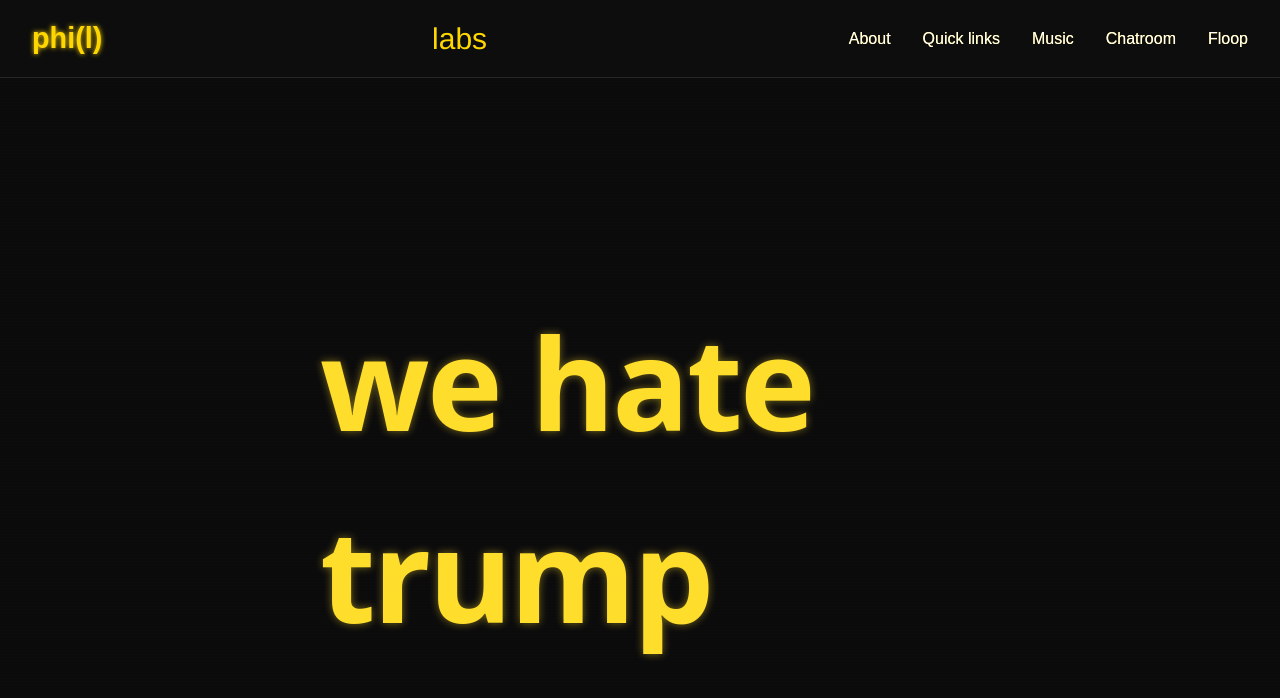
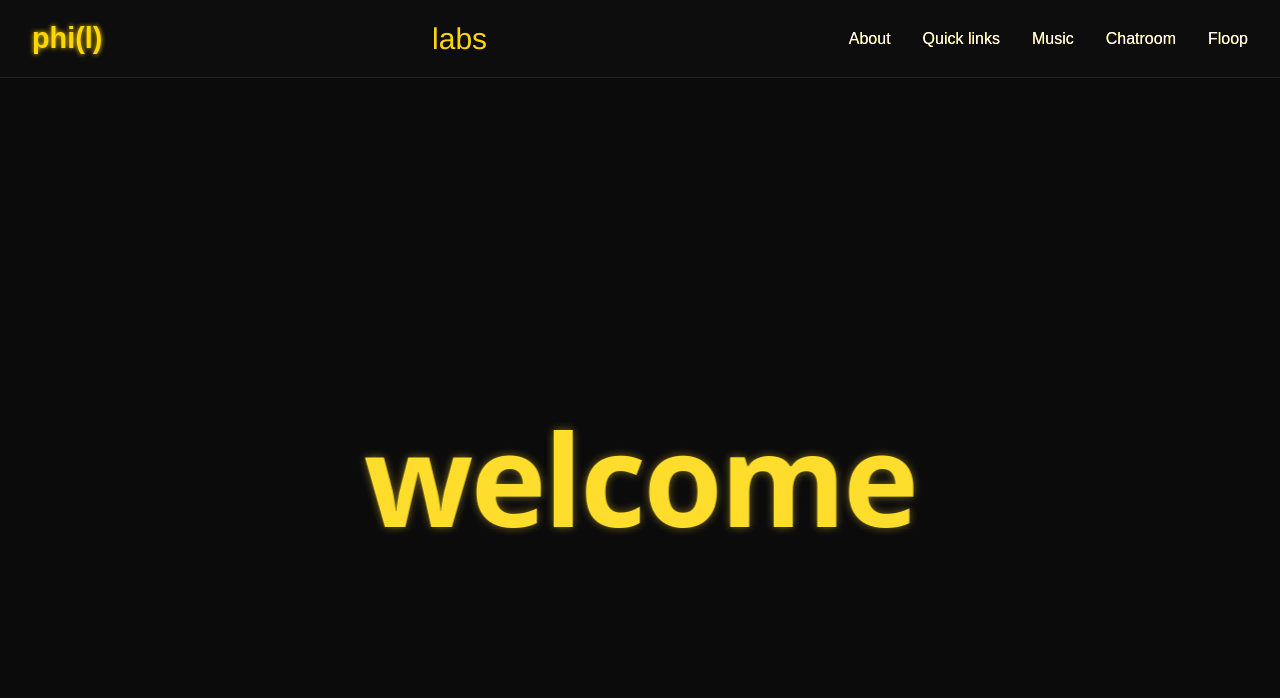
Before and after one commit to Philadner/phi-website, a React (Vite) app: page / in a window 1280 px wide. Shown: the top 698 px of the page. Built offline with nearby package versions, Linux system fonts and the light colour scheme.

Commit message:
it fixed itself again

```diff
--- a/src/pages/Home.tsx
+++ b/src/pages/Home.tsx
@@ -1,6 +1,7 @@
 import React, { useEffect, useRef, useState } from "react";
 import "../stylesheets/home.css";
 
+// --- your pool of phrases (add as many as you like) ---
 const middlePhrases = [
   "welcome",
   "epic website",
@@ -12,43 +13,41 @@ const middlePhrases = [
 ];
 
 // Fisher–Yates shuffle
-const shuffleArray = <T,>(array: T[]) => {
-  const arr = [...array];
-  for (let i = arr.length - 1; i > 0; i--) {
+function shuffle<T>(arr: T[]) {
+  const a = [...arr];
+  for (let i = a.length - 1; i > 0; i--) {
     const j = Math.floor(Math.random() * (i + 1));
-    [arr[i], arr[j]] = [arr[j], arr[i]];
+    [a[i], a[j]] = [a[j], a[i]];
   }
-  return arr;
-};
+  return a;
+}
 
-// Get one full cycle: phi + 3 random phrases
-const getCyclePhrases = () => {
-  return ["phi", ...shuffleArray(middlePhrases).slice(0, 3)];
-};
+// Build one cycle: phi + 3 random phrases
+function buildCycle() {
+  return ["phi", ...shuffle(middlePhrases).slice(0, 3)];
+}
 
 const Home: React.FC = () => {
   const containerRef = useRef<HTMLDivElement>(null);
   const phiRef = useRef<HTMLDivElement>(null);
 
+  // floating position (not React state to avoid re-renders)
   const pos = useRef({ x: 0, y: 0 });
   const target = useRef({ x: 0, y: 0 });
   const rafId = useRef<number | null>(null);
 
+  // typewriter
+  const [phrases, setPhrases] = useState<string[]>(() => buildCycle());
+  const [phraseIndex, setPhraseIndex] = useState(0);
   const [text, setText] = useState("");
-  const [phrases, setPhrases] = useState<string[]>([]);
-  const [phraseIndex, setPhraseIndex] = useState(0);
-  const [isDeleting, setIsDeleting] = useState(false);
-  const [isShrinking, setIsShrinking] = useState(false);
+  const [deleting, setDeleting] = useState(false);
 
-  // Initialise with phi + 3 random phrases
+  // ---------- Floating + width-based auto-shrink ----------
   useEffect(() => {
-    setPhrases(getCyclePhrases());
-  }, []);
+    const container = containerRef.current;
+    if (!container) return;
 
-  // Floating animation
-  useEffect(() => {
-    const container = containerRef.current!;
-    const handleMove = (e: MouseEvent) => {
+    const onMove = (e: MouseEvent) => {
       const rect = container.getBoundingClientRect();
       const cx = rect.left + rect.width / 2;
       const cy = rect.top + rect.height / 2;
@@ -56,80 +55,89 @@ const Home: React.FC = () => {
       const nx = (e.clientX - cx) / (rect.width / 2);
       const ny = (e.clientY - cy) / (rect.height / 2);
 
-      const maxOffset = 45;
-      target.current.x = Math.max(-1, Math.min(1, nx)) * maxOffset;
-      target.current.y = Math.max(-1, Math.min(1, ny)) * maxOffset;
+      const max = 45; // px drift
+      target.current.x = Math.max(-1, Math.min(1, nx)) * max;
+      target.current.y = Math.max(-1, Math.min(1, ny)) * max;
     };
 
     const animate = () => {
-      const ease = 0.08;
-      pos.current.x += (target.current.x - pos.current.x) * ease;
-      pos.current.y += (target.current.y - pos.current.y) * ease;
+      // ease toward target
+      const k = 0.08;
+      pos.current.x += (target.current.x - pos.current.x) * k;
+      pos.current.y += (target.current.y - pos.current.y) * k;
 
-      const tiltMax = 6;
+      // slight tilt
+      const tiltMax = 6; // deg
       const rx = (-pos.current.y / 45) * tiltMax;
-      const ry = (pos.current.x / 45) * tiltMax;
+      const ry = ( pos.current.x / 45) * tiltMax;
 
-      if (phiRef.current && containerRef.current) {
-        const containerWidth = containerRef.current.offsetWidth * 0.9; // leave some padding
-        const textWidth = phiRef.current.scrollWidth;
-        const scaleFactor = Math.min(1, containerWidth / textWidth);
+      // width-based scaling so it never wraps
+      const el = phiRef.current;
+      if (el && containerRef.current) {
+        // measure every frame; cheap enough for one element
+        const available = containerRef.current.offsetWidth * 0.9; // 10% margin
+        const textWidth = Math.max(el.scrollWidth, 1);
+        const scale = Math.min(1, available / textWidth);
 
-        phiRef.current.style.transform =
+        el.style.transform =
           `translate(-50%, -50%) translate3d(${pos.current.x}px, ${pos.current.y}px, 0)
            rotateX(${rx}deg) rotateY(${ry}deg)
-         scale(${scaleFactor})`;
+           scale(${scale})`;
 
-        phiRef.current.style.opacity = isShrinking ? "0" : "1";
-        phiRef.current.style.textShadow =
-          `0 0 ${8 + Math.abs(pos.current.x) * 0.1 + Math.abs(pos.current.y) * 0.1}px rgba(255, 221, 51, .45)`;
+        el.style.textShadow =
+          `0 0 ${8 + Math.abs(pos.current.x) * 0.1 + Math.abs(pos.current.y) * 0.1}px rgba(255,221,51,.45)`;
       }
+
       rafId.current = requestAnimationFrame(animate);
-    }; // ← this was missing
+    };
 
-    container.addEventListener("mousemove", handleMove);
+    container.addEventListener("mousemove", onMove);
     rafId.current = requestAnimationFrame(animate);
 
+    // also update on resize so scale is correct
+    const onResize = () => { /* no-op: animate loop reads sizes live */ };
+    window.addEventListener("resize", onResize);
+
     return () => {
-      container.removeEventListener("mousemove", handleMove);
+      container.removeEventListener("mousemove", onMove);
+      window.removeEventListener("resize", onResize);
       if (rafId.current) cancelAnimationFrame(rafId.current);
     };
-  }, [isShrinking, text.length]);
+  }, []);
 
+  // ---------- Typewriter loop ----------
+  useEffect(() => {
+    const current = phrases[phraseIndex];
+    if (!current) return;
 
-  // Typewriter with shrink + custom phi pause
-  useEffect(() => {
-    if (phrases.length === 0) return;
-    const currentPhrase = phrases[phraseIndex];
-    const typingSpeed = isDeleting ? 50 : 80;
-    const pauseTime = currentPhrase === "phi" ? 2500 : 1200;
+    const typingSpeed = deleting ? 50 : 80;
+    const pauseTime = current === "phi" ? 2500 : 1200;
 
-    const timeout = setTimeout(() => {
-      if (!isDeleting && text.length < currentPhrase.length) {
-        setText(currentPhrase.slice(0, text.length + 1));
-      } else if (isDeleting && text.length > 0) {
-        setText(currentPhrase.slice(0, text.length - 1));
-      } else if (!isDeleting && text.length === currentPhrase.length) {
-        setTimeout(() => setIsDeleting(true), pauseTime);
-      } else if (isDeleting && text.length === 0) {
-        setIsShrinking(true);
-        setTimeout(() => {
-          setIsShrinking(false);
-          setIsDeleting(false);
-
+    const timer = setTimeout(() => {
+      if (!deleting && text.length < current.length) {
+        // typing forward
+        setText(current.slice(0, text.length + 1));
+      } else if (!deleting && text.length === current.length) {
+        // full word shown; pause then start deleting
+        setTimeout(() => setDeleting(true), pauseTime);
+      } else if (deleting && text.length > 0) {
+        // deleting
+        setText(current.slice(0, text.length - 1));
+      } else if (deleting && text.length === 0) {
+        // finished deleting -> advance phrase
+        setDeleting(false);
         if (phraseIndex + 1 >= phrases.length) {
-            // restart cycle
-            setPhrases(getCyclePhrases());
+          // new cycle: phi + 3 fresh randoms
+          setPhrases(buildCycle());
           setPhraseIndex(0);
         } else {
           setPhraseIndex(phraseIndex + 1);
         }
-        }, 300); // shrink duration
       }
     }, typingSpeed);
 
-    return () => clearTimeout(timeout);
-  }, [text, isDeleting, phraseIndex, phrases]);
+    return () => clearTimeout(timer);
+  }, [text, deleting, phraseIndex, phrases]);
 
   return (
     <div ref={containerRef} className="home-stage">
```
Lines whose indentation alone changed are shown as unchanged.
